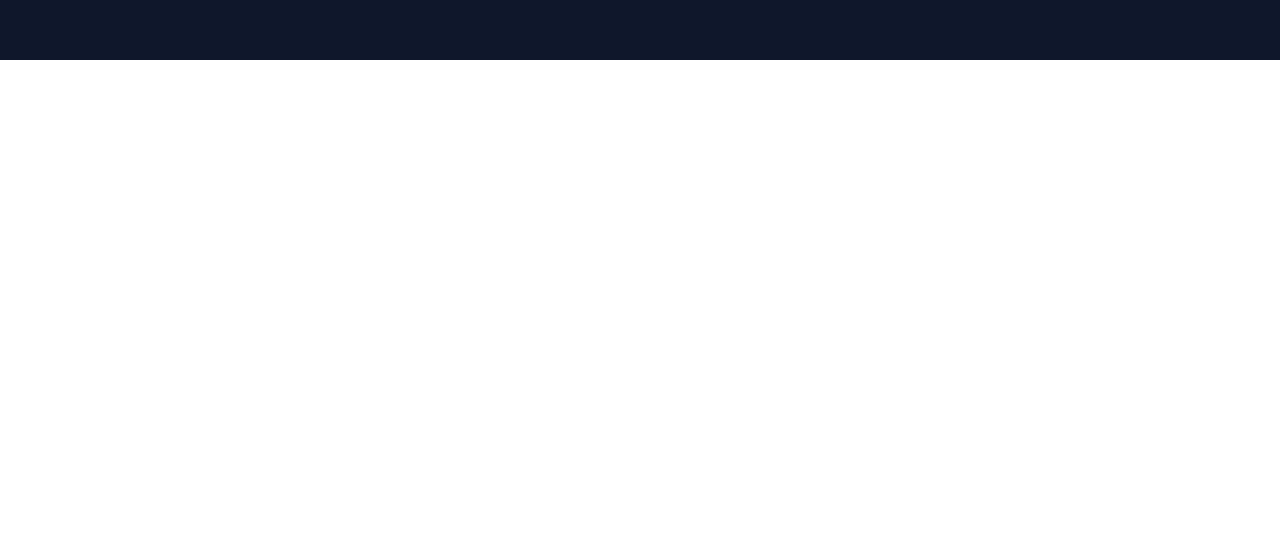
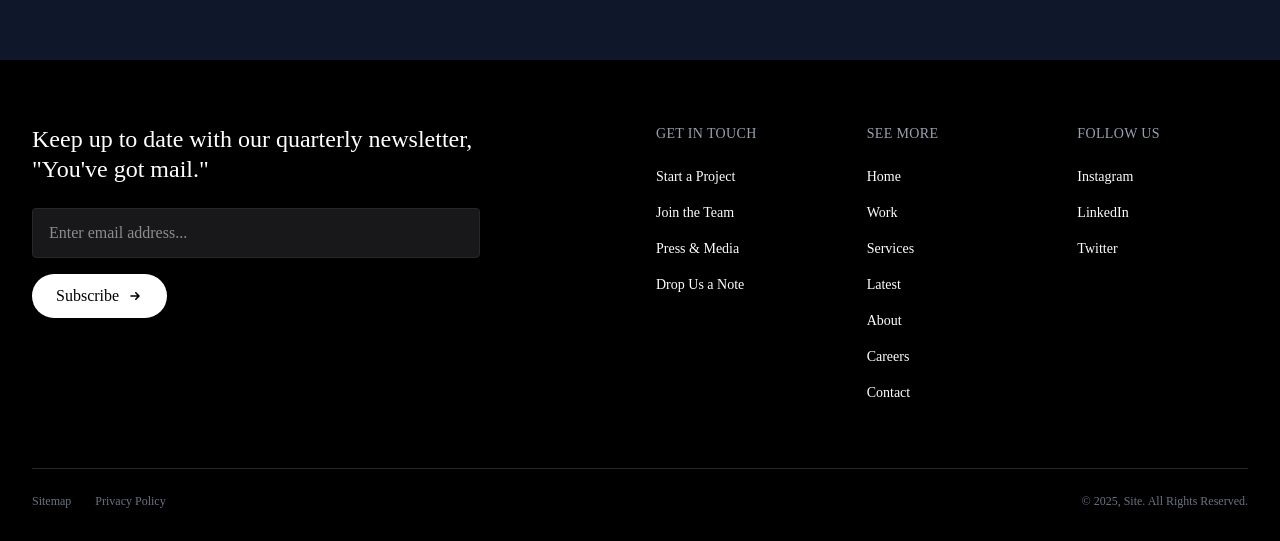
Before and after one commit to dipak-w2003/session-0-react-redux-toolkit-state-management-learn-N-projects, a React (Vite) app: page / in a window 1280 px wide. Shown: the part 798-1339 px from the top of the page. Before the commit the page ends 858 px from the top, so only its background shows below. Built offline with nearby package versions, Linux system fonts and the light colour scheme.

Commit message:
footer component added & nav bar event normalized

```diff
--- a/src/App.Pages.tsx
+++ b/src/App.Pages.tsx
@@ -1,29 +1,54 @@
 import { lazy } from "react";
 import { createBrowserRouter, Outlet } from "react-router-dom";
+import { stateManagementUsagesCodesRoutesCollection } from "./constants/routes/0-state-management-usages-codes-routes";
+import NavBar from "./component/nav-bar/nav-bar";
+import Footer0 from "./component/footers/0-footer";
 
 const HomePage = lazy(() => import("./component/home-page/home-page"));
 const Page_1_404 = lazy(() => import("./component/page-404/page-1-404"));
 const StateManagementMainPage = lazy(
   () => import("./pages/state-management/state-managment-main")
 );
-const CounterPage = lazy(
-  () => import("./pages/state-management/0-counter/counter-page")
+
+// Shared layout with NavBar + Footer
+const Layout = () => (
+  <>
+    <NavBar />
+    {/*
+      <Outlet /> renders the matched child route component here.
+      Think of it as a placeholder for nested routes.
+    */}
+    <Outlet />
+    <Footer0 />
+  </>
 );
+
 export const router = createBrowserRouter([
   {
     path: "/",
+    element: <Layout />, // 👈 shared layout
+    children: [
+      {
+        index: true,
         element: <HomePage />,
       },
       {
-    path: "/state-management-main-react-redux-toolkit/",
+        path: "state-management-main-react-redux-toolkit",
         element: <StateManagementMainPage />,
       },
       {
-    path: "/state-management-main-react-redux-toolkit/project",
-    children: [{ path: "simple-counter", element: <CounterPage /> }],
+        path: "state-management-main-react-redux-toolkit/project",
+        children: stateManagementUsagesCodesRoutesCollection.map(
+          ({ path, element: Element }) => ({
+            path,
+            element: <Element />,
+          })
+        ),
       },
       {
         path: "*",
         element: <Page_1_404 />,
       },
+    ],
+  },
 ]);
--- /dev/null
+++ b/src/component/footers/0-footer.tsx
@@ -0,0 +1,192 @@
+import React from "react";
+
+const Footer0 = () => {
+  return (
+    <footer className="bg-black text-white pt-16 pb-8 px-6 md:px-8">
+      <div className="max-w-7xl mx-auto">
+        <div className="grid grid-cols-1 md:grid-cols-12 lg:grid-cols-12 gap-y-12 md:gap-x-8">
+          <div className="md:col-span-4 lg:col-span-6 max-w-md">
+            <h3 className="text-2xl font-normal mb-6 leading-tight">
+              Keep up to date with our quarterly newsletter, "You've got mail."
+            </h3>
+            <div className="mt-4 space-y-4">
+              <input
+                type="email"
+                placeholder="Enter email address..."
+                className="newsletter-input w-full px-4 py-3 bg-zinc-900 rounded text-white border border-zinc-800 focus:outline-none focus:border-zinc-700"
+              />
+              <button className="bg-white text-black px-6 py-2.5 rounded-full flex items-center font-medium hover:bg-gray-200 transition-colors">
+                Subscribe
+                <svg
+                  xmlns="http://www.w3.org/2000/svg"
+                  className="h-4 w-4 ml-2"
+                  viewBox="0 0 20 20"
+                  fill="currentColor"
+                >
+                  <path
+                    fillRule="evenodd"
+                    d="M10.293 5.293a1 1 0 011.414 0l4 4a1 1 0 010 1.414l-4 4a1 1 0 01-1.414-1.414L12.586 11H5a1 1 0 110-2h7.586l-2.293-2.293a1 1 0 010-1.414z"
+                    clipRule="evenodd"
+                  />
+                </svg>
+              </button>
+            </div>
+          </div>
+          <div className="hidden md:block md:col-span-1 lg:hidden" />
+          <div className="grid grid-cols-1 sm:grid-cols-2 md:grid-cols-2 lg:grid-cols-3 col-span-1 md:col-span-7 lg:col-span-6 gap-y-12 sm:gap-x-8 md:gap-x-8 lg:gap-x-10">
+            <div>
+              <h3 className="text-sm font-normal uppercase tracking-wide text-gray-400 mb-5">
+                Get in Touch
+              </h3>
+              <ul className="space-y-3">
+                <li>
+                  <a
+                    href="#"
+                    className="text-sm hover:text-gray-300 transition-colors"
+                  >
+                    Start a Project
+                  </a>
+                </li>
+                <li>
+                  <a
+                    href="#"
+                    className="text-sm hover:text-gray-300 transition-colors"
+                  >
+                    Join the Team
+                  </a>
+                </li>
+                <li>
+                  <a
+                    href="#"
+                    className="text-sm hover:text-gray-300 transition-colors"
+                  >
+                    Press &amp; Media
+                  </a>
+                </li>
+                <li>
+                  <a
+                    href="#"
+                    className="text-sm hover:text-gray-300 transition-colors"
+                  >
+                    Drop Us a Note
+                  </a>
+                </li>
+              </ul>
+            </div>
+            <div>
+              <h3 className="text-sm font-normal uppercase tracking-wide text-gray-400 mb-5">
+                See More
+              </h3>
+              <ul className="space-y-3">
+                <li>
+                  <a
+                    href="#"
+                    className="text-sm hover:text-gray-300 transition-colors"
+                  >
+                    Home
+                  </a>
+                </li>
+                <li>
+                  <a
+                    href="#"
+                    className="text-sm hover:text-gray-300 transition-colors"
+                  >
+                    Work
+                  </a>
+                </li>
+                <li>
+                  <a
+                    href="#"
+                    className="text-sm hover:text-gray-300 transition-colors"
+                  >
+                    Services
+                  </a>
+                </li>
+                <li>
+                  <a
+                    href="#"
+                    className="text-sm hover:text-gray-300 transition-colors"
+                  >
+                    Latest
+                  </a>
+                </li>
+                <li>
+                  <a
+                    href="#"
+                    className="text-sm hover:text-gray-300 transition-colors"
+                  >
+                    About
+                  </a>
+                </li>
+                <li>
+                  <a
+                    href="#"
+                    className="text-sm hover:text-gray-300 transition-colors"
+                  >
+                    Careers
+                  </a>
+                </li>
+                <li>
+                  <a
+                    href="#"
+                    className="text-sm hover:text-gray-300 transition-colors"
+                  >
+                    Contact
+                  </a>
+                </li>
+              </ul>
+            </div>
+            <div className="sm:col-span-2 md:col-span-1 lg:col-span-1">
+              <h3 className="text-sm font-normal uppercase tracking-wide text-gray-400 mb-5">
+                Follow Us
+              </h3>
+              <ul className="space-y-3">
+                <li>
+                  <a
+                    href="#"
+                    className="text-sm hover:text-gray-300 transition-colors"
+                  >
+                    Instagram
+                  </a>
+                </li>
+                <li>
+                  <a
+                    href="#"
+                    className="text-sm hover:text-gray-300 transition-colors"
+                  >
+                    LinkedIn
+                  </a>
+                </li>
+                <li>
+                  <a
+                    href="#"
+                    className="text-sm hover:text-gray-300 transition-colors"
+                  >
+                    Twitter
+                  </a>
+                </li>
+              </ul>
+            </div>
+          </div>
+        </div>
+        <div className="mt-16 pt-6 border-t border-zinc-800">
+          <div className="flex flex-col md:flex-row md:items-center md:justify-between">
+            <div className="flex space-x-6 mb-4 md:mb-0">
+              <a href="#" className="text-xs text-gray-500 hover:text-gray-300">
+                Sitemap
+              </a>
+              <a href="#" className="text-xs text-gray-500 hover:text-gray-300">
+                Privacy Policy
+              </a>
+            </div>
+            <div className="text-xs text-gray-500">
+              © 2025, Site. All Rights Reserved.
+            </div>
+          </div>
+        </div>
+      </div>
+    </footer>
+  );
+};
+
+export default Footer0;
--- /dev/null
+++ b/src/constants/routes/0-state-management-usages-codes-routes.ts
@@ -0,0 +1,17 @@
+import type React from "react";
+import CounterPage from "../../pages/state-management/0-counter/counter-page";
+export interface IStateManagementUsagesCodesRoutes {
+  name: string;
+  path: string;
+  element: React.FC;
+}
+export const usagesConstantPath: string = `/state-management-main-react-redux-toolkit/project`;
+
+export const stateManagementUsagesCodesRoutesCollection: IStateManagementUsagesCodesRoutes[] =
+  [
+    {
+      name: "Counter",
+      path: `${usagesConstantPath}/0-simple-counter`,
+      element: CounterPage,
+    },
+  ];
--- a/src/main.tsx
+++ b/src/main.tsx
@@ -1,16 +1,13 @@
-import { StrictMode } from 'react'
-import { createRoot } from 'react-dom/client'
-import './index.css'
-import App from './App.tsx'
-import NavBar from './component/nav-bar/nav-bar.tsx'
-import { Provider } from 'react-redux'
-import store from './redux/store.ts'
-createRoot(document.getElementById('root')!).render(
+import { StrictMode } from "react";
+import { createRoot } from "react-dom/client";
+import "./index.css";
+import App from "./App.tsx";
+import { Provider } from "react-redux";
+import store from "./redux/store.ts";
+createRoot(document.getElementById("root")!).render(
   <StrictMode>
-    <Provider store={store} >
-
-    <NavBar/>
-    <App />
+    <Provider store={store}>
+      <App />
     </Provider>
-  </StrictMode>,
-)
+  </StrictMode>
+);
--- a/src/pages/state-management/0-counter/counter-page.tsx
+++ b/src/pages/state-management/0-counter/counter-page.tsx
@@ -1,18 +1,18 @@
-import { lazy } from "react";
+import React, { lazy } from "react";
 import SyntaxHighlighterProvider from "../../../component/syntax-highlighter/syntax-highlighter-0";
 import { grabbedCounterCodes } from "../../../component/syntax-highlighter/codes/page-&-react-redux-toolkit-state-management/0-counter/counter.pagecodes";
 
 const CounterUI = lazy(() => import("./counter-ui-"));
 
-const CounterPage = () => {
+const CounterPage: React.FC = () => {
   return (
     <main className="h-fit min-h-[fit]  w-fit mx-auto flex flex-col items-center py-4 gap-4  rounded px-4">
       <CounterUI />
-
       {grabbedCounterCodes &&
         grabbedCounterCodes.map((icode) => {
           return (
             <SyntaxHighlighterProvider
+              key={`${icode.id}-${icode.name}-${icode.location}-${icode.lang}`}
               codeContainerWidth={100}
               code={icode.code}
               language={icode.lang}
```
Also changed, not shown: src/component/nav-bar/nav-bar.tsx (+40 -28 lines), src/pages/state-management/0-counter/counter-ui-.tsx (+7 -4 lines). Lines whose indentation alone changed are shown as unchanged.
